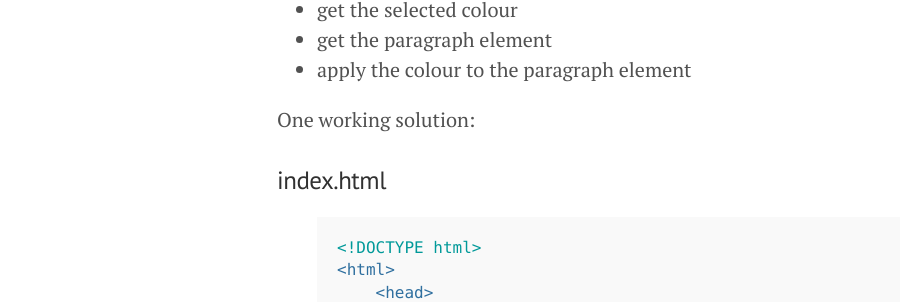
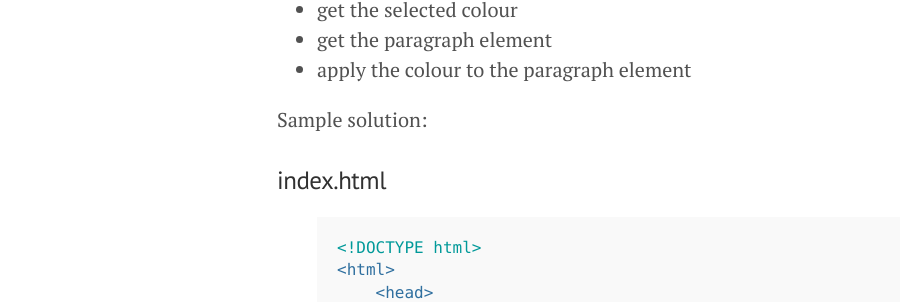
Before and after one commit to MississaugaCoding/mississaugacoding.github.io, a Jekyll site: the page built from _posts/2015-09-01-html-css-js-intro-session3.md, in a window 1280 px wide and 900 px high, scrolled down 4578 px. Shown: the part 154-456 px from the top of the window, without its empty margins (3-903 px from the left). Built offline with Jekyll 4.4.1, drawn with Linux system fonts in a browser that asks for light colours; comment, search, counter and statistics services are not loaded.

```diff
--- a/_posts/2015-09-01-html-css-js-intro-session3.md
+++ b/_posts/2015-09-01-html-css-js-intro-session3.md
@@ -188,7 +188,7 @@
 - apply the colour to the paragraph element
 
 
-One working solution:
+Sample solution:
 
 ###index.html
 {% highlight html %}
```
